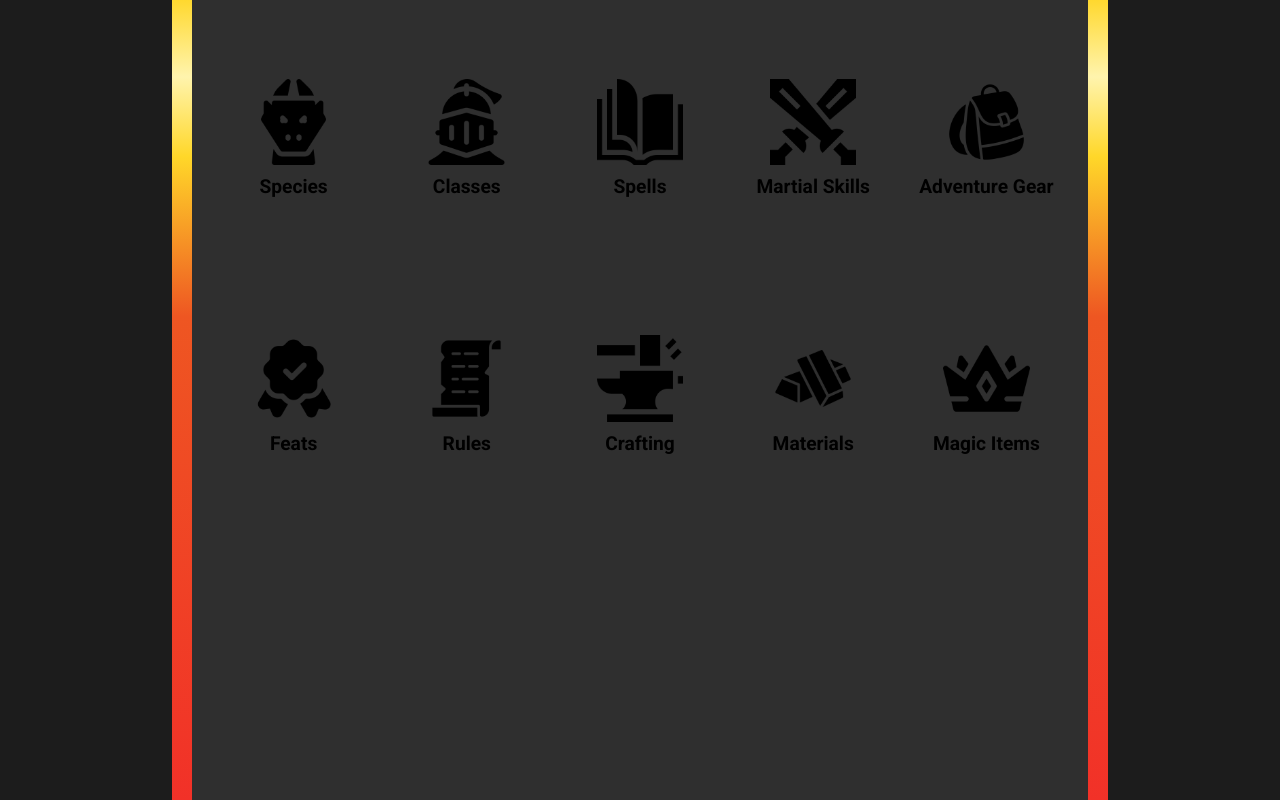
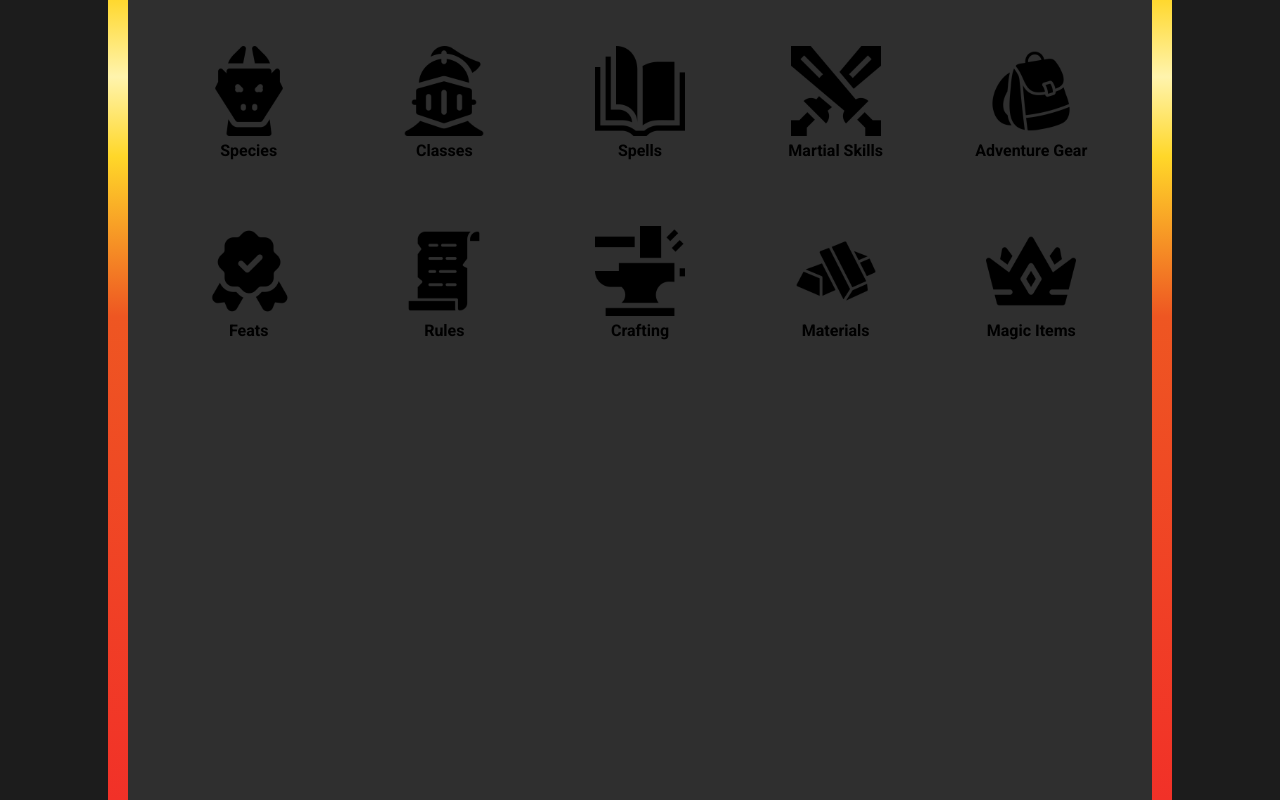
Before and after one commit to YH1d3k12/homebrew-book, a React (Create React App) app: page / in a window 1280 px wide. Built offline with nearby package versions, Linux system fonts and the light colour scheme.

Commit message:
Feat: added responsivity to menu buttons

```diff
--- a/src/components/menu_buttons.jsx
+++ b/src/components/menu_buttons.jsx
@@ -26,31 +26,31 @@ function MenuButtons()
             <div className="row">
                 <div className="card">
                     <a onClick={() => navigate("/")}>
-                        <img src={species} alt="Species"/>
+                        <img className="icon" src={species} alt="Species"/>
                         <h2>Species</h2>
                     </a>
                 </div>
                 <div className="card">
                     <a onClick={() => navigate("/")}>
-                        <img src={classes} alt="Classes"/>
+                        <img className="icon" src={classes} alt="Classes"/>
                         <h2>Classes</h2>
                     </a>
                 </div>
                 <div className="card">
                     <a onClick={() => navigate("/spellbook")}>
-                        <img src={spells} alt="Spell Book"/>
+                        <img className="icon" src={spells} alt="Spell Book"/>
                         <h2>Spells</h2>
                     </a>
                 </div>
                 <div className="card">
                     <a onClick={() => navigate("/")}>
-                        <img src={martial_skills} alt="Martial Skills"/>
+                        <img className="icon" src={martial_skills} alt="Martial Skills"/>
                         <h2>Martial Skills</h2>
                     </a>
                 </div>
                 <div className="card">
                     <a onClick={() => navigate("/")}>
-                        <img src={adventure_gear} alt="Adventure Gear"/>
+                        <img className="icon" src={adventure_gear} alt="Adventure Gear"/>
                         <h2>Adventure Gear</h2>
                     </a>
                 </div>
@@ -58,31 +58,31 @@ function MenuButtons()
             <div className="row">
                 <div className="card">
                     <a onClick={() => navigate("/")}>
-                        <img src={feats} alt="Feats"/>
+                        <img className="icon" src={feats} alt="Feats"/>
                         <h2>Feats</h2>
                     </a>
                 </div>
                 <div className="card">
                     <a onClick={() => navigate("/")}>
-                        <img src={rules} alt="Rules"/>
+                        <img className="icon" src={rules} alt="Rules"/>
                         <h2>Rules</h2>
                     </a>
                 </div>
                 <div className="card">
                     <a onClick={() => navigate("/")}>
-                        <img src={crafting} alt="Crafting"/>
+                        <img className="icon" src={crafting} alt="Crafting"/>
                         <h2>Crafting</h2>
                     </a>
                 </div>
                 <div className="card">
                     <a onClick={() => navigate("/")}>
-                        <img src={materials} alt="Materials"/>
+                        <img className="icon" src={materials} alt="Materials"/>
                         <h2>Materials</h2>
                     </a>
                 </div>
                 <div className="card">
                     <a onClick={() => navigate("/")}>
-                        <img src={magic_items} alt="Magic Items"/>
+                        <img className="icon" src={magic_items} alt="Magic Items"/>
                         <h2>Magic Items</h2>
                     </a>
                 </div>
--- a/src/styles/lava_river.css
+++ b/src/styles/lava_river.css
@@ -1,4 +1,5 @@
-@keyframes moveGradient {
+@keyframes moveGradient
+{
     0%
     {
         background-position: 50% 0%;
@@ -15,9 +16,9 @@
 
 .lava-river
 {
+    height: 100vh;
     width: 20px;
-    height: 100vh;
-    background: linear-gradient(0deg, rgba(242,43,41,1) 0%, rgba(238,86,34,1) 35%, rgba(255,215,41,1) 45%, rgba(255,244,173,1) 50%, rgba(255,215,41,1) 55%, rgba(238,86,34,1) 65%, rgba(242,43,41,1) 100%);
-    background-size: 200% 200%; /* Aumenta o tamanho para garantir que o gradiente se mova completamente */
+    background: linear-gradient(0deg, #f22b29 0%, #ee5622 35%, #ffd729 45%, #fff4ad 50%, #ffd729 55%, #ee5622 65%, #f22b29 100%);
+    background-size: 200% 200%;
     animation: moveGradient 10s linear infinite;
 }
--- a/src/styles/menu_buttons.css
+++ b/src/styles/menu_buttons.css
@@ -4,7 +4,7 @@
 {
     --menu-buttons-content-wrapper-background-color:#2F2F2F;
 
-    --card-background-color: #cdcdcd;
+    --card-color: #000000;
 }
 
 *
@@ -19,11 +19,12 @@
 
 .menu-buttons-content-wrapper
 {
-    display: grid;
-    grid-template-rows: 1fr 1fr 1fr;
+    display: flex;
+    flex-direction: row;
+    justify-content: center;
 
     height: 100%;
-    width: 70vw;
+    width: 80vw;
     padding: 15px;
 
     background-color: var(--menu-buttons-content-wrapper-background-color);
@@ -31,9 +32,10 @@
 
 .row
 {
-    display: grid;
-    grid-template-columns: 1fr 1fr 1fr 1fr 1fr;
-    width: 100%;
+    display: flex;
+    flex-direction: column;
+    align-items: center;
+    justify-content: space-evenly;
 }
 
 .card
@@ -41,8 +43,10 @@
     display: flex;
     align-items: center;
     justify-content: center;
+    position: relative;
 
-    position: relative;
+    height: 120px;
+    width: 120px;
 }
 
 .card a
@@ -50,25 +54,32 @@
     display: flex;
     flex-direction: column;
     align-items: center;
+    justify-content: center;
+
+    height: 100%;
     width: 100%;
+
+    cursor: pointer;
     z-index: 2;
 }
 
-.card img
+.icon
 {
-    height: auto;
+    height: 50%;
     width: 50%;
-    transition: transform 0.3s ease-in-out;
 }
 
 .card h2
 {
-    margin: 10px 0px;
+    margin: 5px 0px;
+
+    color: var(--card-color);
     font-family: 'Roboto', sans-serif;
-    font-size: 1.2rem;
+    font-size: 0.8rem;
 }
 
-.card::before {
+.card::before
+{
     content: "";
     position: absolute;
     width: 50%;
@@ -81,8 +92,8 @@
     transition: transform 1s, opacity 1s;
 }
 
-.card:hover::before,
-.card:focus::before {
+.card:hover::before
+{
     transform: scale(1);
     opacity: 1;
 }
@@ -90,5 +101,80 @@
 .card:hover
 {
     scale: 1.1;
-    transition: scale 0.9s ease-in-out;
+    transition: scale 0.3s ease-in-out;
 }
+
+@media (min-width: 640px) {
+    .card
+    {
+        height: 150px;
+        width: 150px;
+    }
+    .card h2
+    {
+        font-size: 0.9rem;
+    }
+}
+
+@media (min-width: 768px) {
+    .menu-buttons-content-wrapper
+    {
+        flex-direction: column;
+        justify-content: start;
+    }
+
+    .row
+    {
+        flex-direction: row;
+    }
+
+    .card
+    {
+        height: 120px;
+        width: 120px;
+    }
+
+    .card h2
+    {
+        font-size: 0.8rem;
+    }
+}
+
+@media (min-width: 1024px) {
+    .card
+    {
+        height: 150px;
+        width: 150px;
+    }
+
+    .card h2
+    {
+        font-size: 0.9rem;
+    }
+}
+
+@media (min-width: 1280px) {
+    .card
+    {
+        height: 180px;
+        width: 180px;
+    }
+
+    .card h2
+    {
+        font-size: 1rem;
+    }
+}
+
+@media (min-width: 1536px) {
+    .card
+    {
+        height: 220px;
+        width: 220px;
+    }
+
+    .card h2
+    {
+        font-size: 1.1rem;
+    }
+}
```
